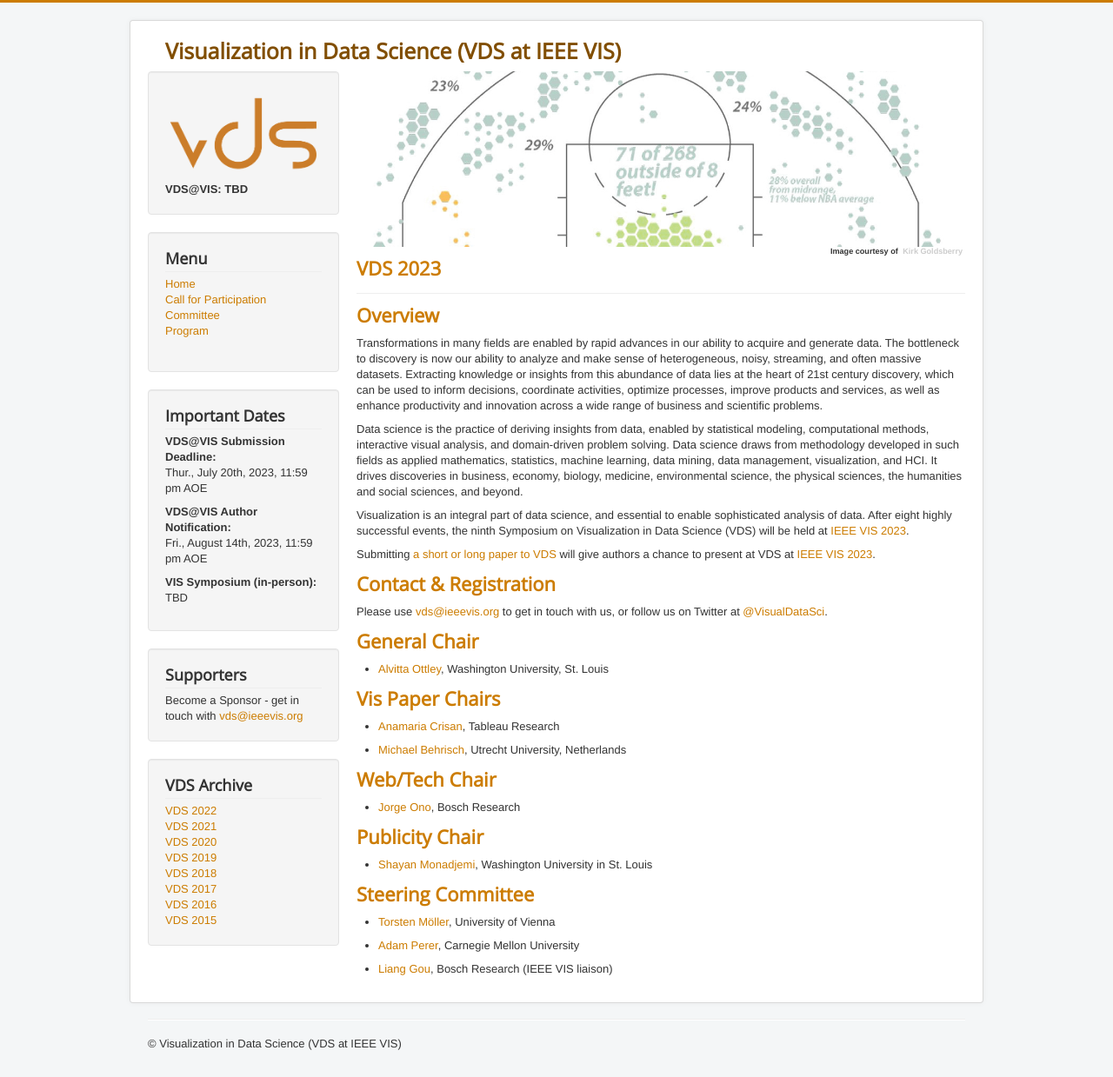
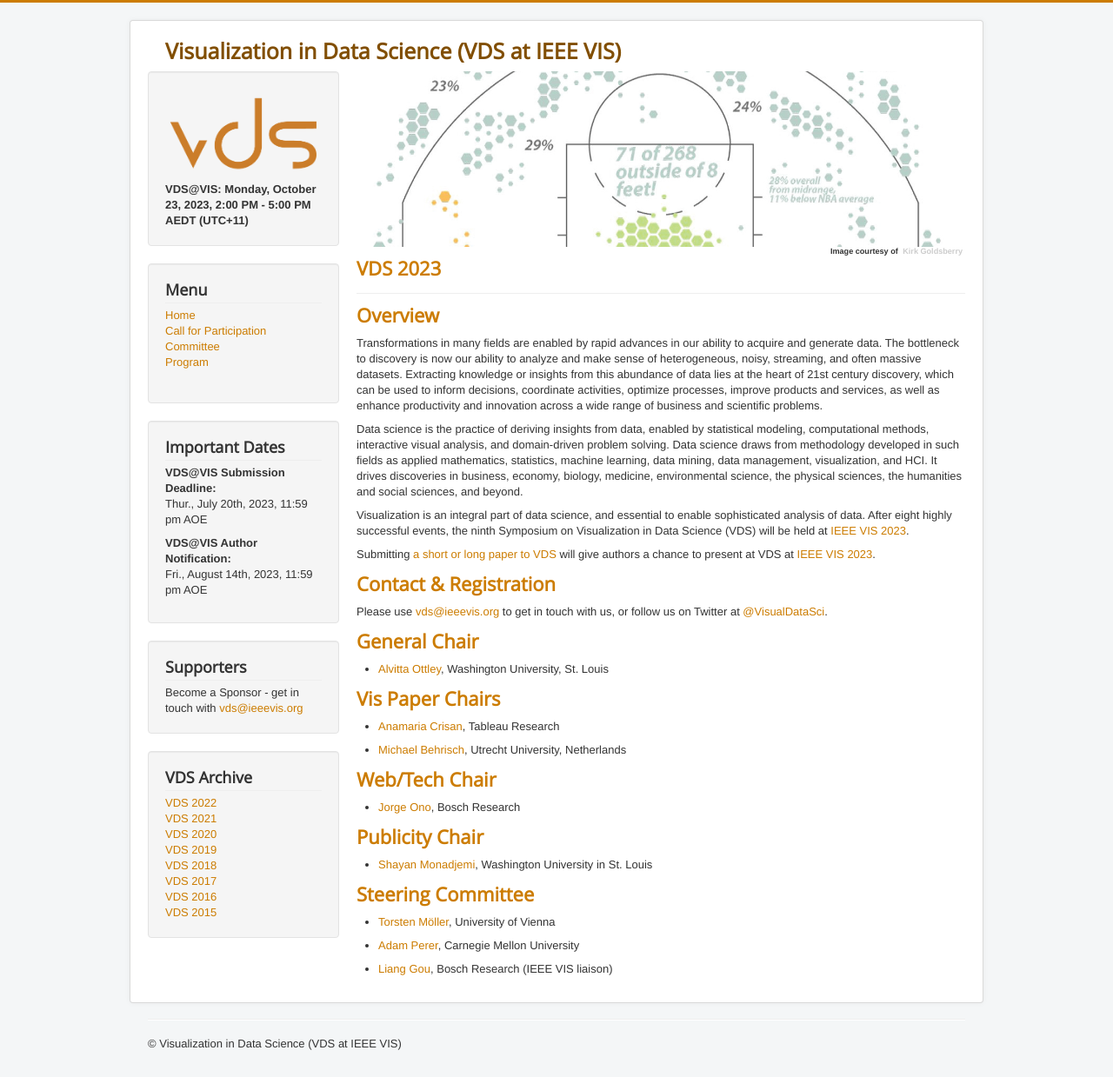
Before and after one commit to visualdatascience/2023, a Jekyll site: the page built from index.md, in a window 1280 px wide. Shown: the whole page at 87% size. Built offline with Jekyll 4.4.1, drawn with Linux system fonts in a browser that asks for light colours.

Commit message:
fixing vds date

```diff
--- a/_config.yml
+++ b/_config.yml
@@ -9,7 +9,7 @@ conferencedate: "October 23, 2023"
 
 deadline_submission_vis:  "Thur., July 20th, 2023, 11:59 pm AOE"
 deadline_notification_vis: "Fri., August 14th, 2023, 11:59 pm AOE"
-event2_date: "TBD"
+event2_date: "Monday, October 23, 2023, 2:00 PM - 5:00 PM AEDT (UTC+11)"
 
 # Build settings
 markdown: kramdown
--- a/_includes/header.html
+++ b/_includes/header.html
@@ -33,7 +33,6 @@
                 <div class="custom">
                     <p><strong>VDS@VIS Submission Deadline:</strong><br>{{ site.deadline_submission_vis }} </p>
                     <p><strong>VDS@VIS Author Notification:</strong><br>{{ site.deadline_notification_vis }} </p>
-                    <p><strong>VIS Symposium (in-person):</strong><br>{{ site.event2_date }} </p>
                 </div>
             </div>
 
```
